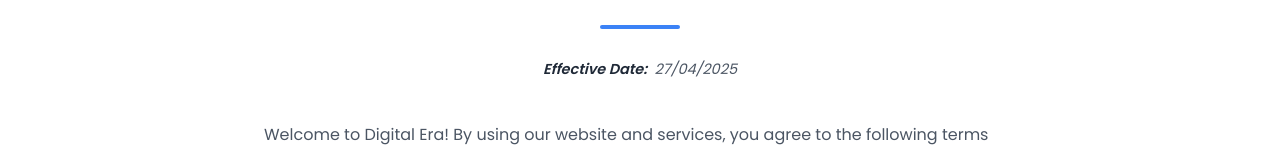
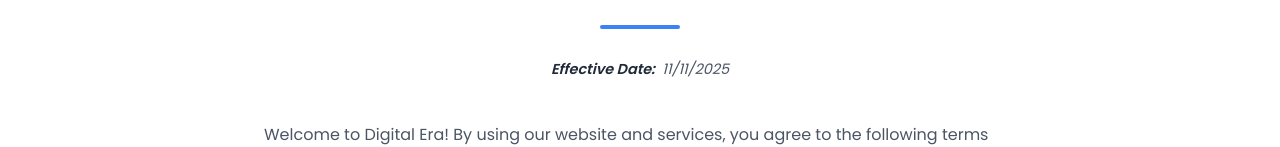
Before and after one commit to Brkic365/digital-era, a Next.js app: page /terms in a window 1280 px wide. Shown: the part 189-336 px from the top of the page. Built offline with nearby package versions, Linux system fonts and the light colour scheme.

Commit message:
Changed terms date

```diff
--- a/src/app/terms/page.js
+++ b/src/app/terms/page.js
@@ -28,7 +28,7 @@ const listStagger = { // For staggering list items
 
 
 const TermsPage = () => {
-  const effectiveDate = "27/04/2025";
+  const effectiveDate = "11/11/2025";
   const companyEmail = "info@the-digital-era.com";
   const websiteUrl = "https://the-digital-era.com";
   const privacyPolicyUrl = "/privacy"; // Updated to relative path
```
